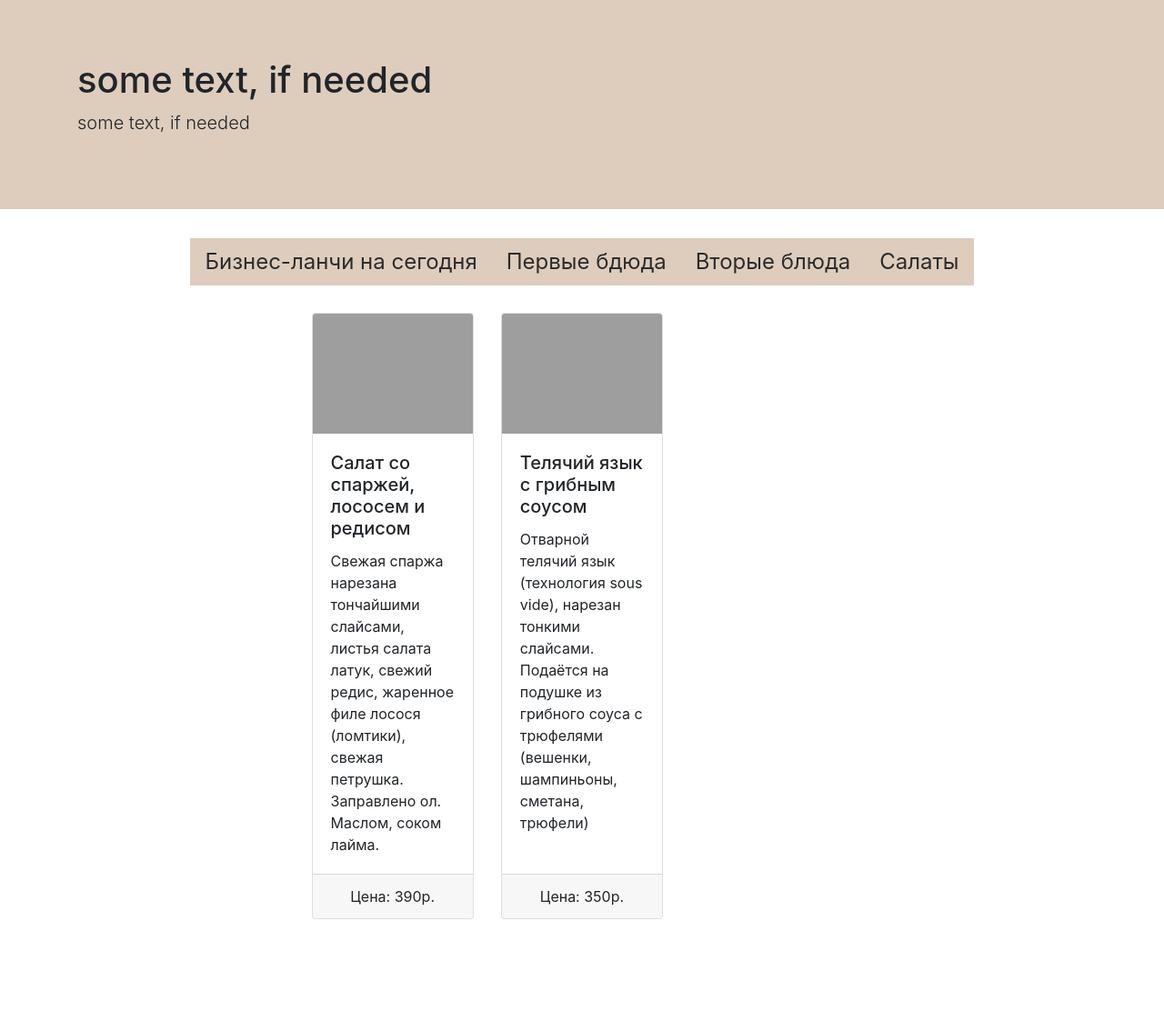
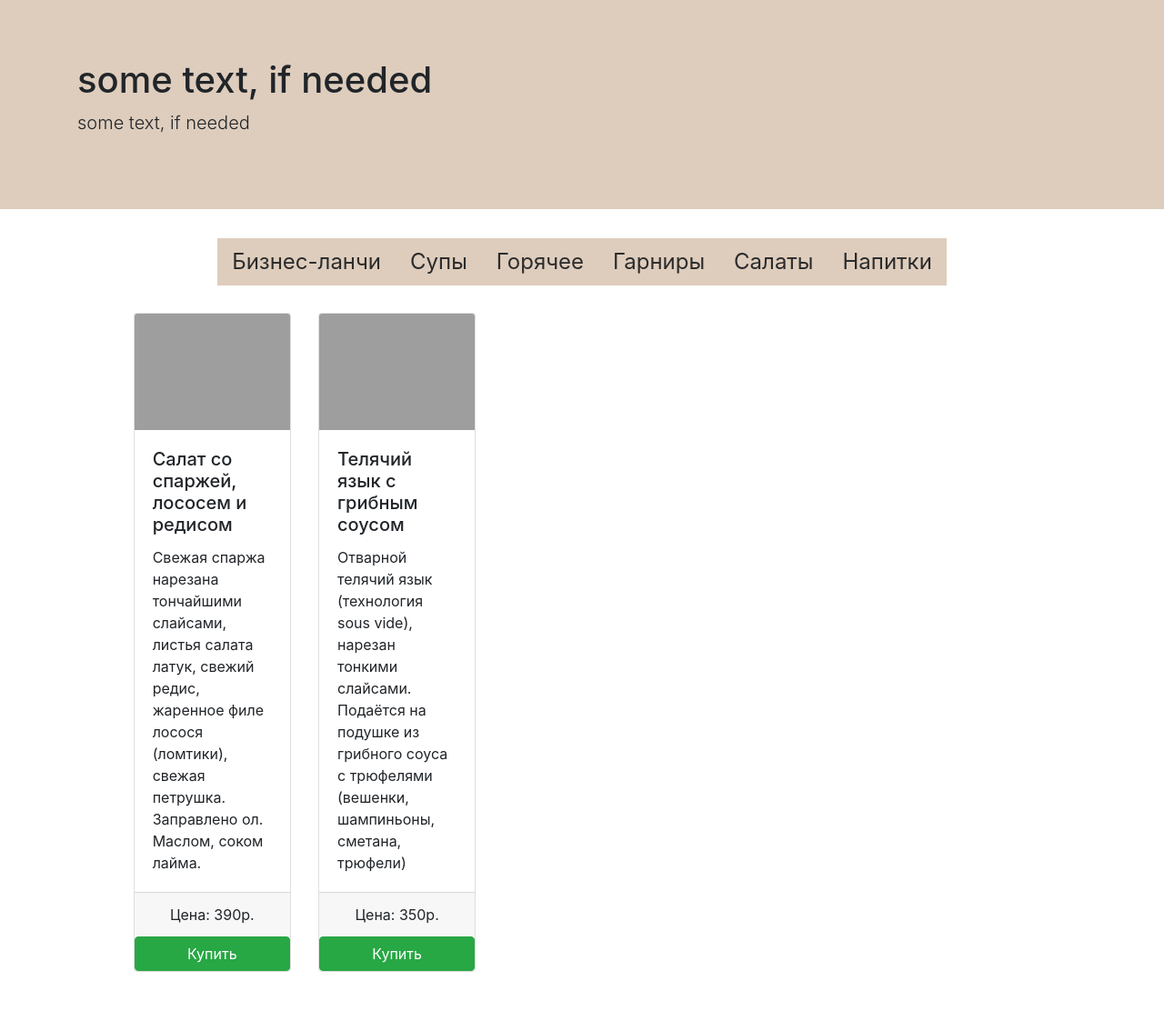
Before and after one commit to Cornholius/stolovaya, a Django app: page /menu/salads in a window 1280 px wide. Shown: the whole page at 91% size. Before the commit the page ends 1011 px from the top, so only its background shows below. Run offline with Django 3.2, Linux system fonts and the light colour scheme; data comes from the database, SQL or seed files in the repository; both versions use the stored data as it was after the commit; some libraries are stand-ins or nearby versions; grey boxes are pictures that could not be loaded.

Commit message:
0.20.0622.1602
ищу готовые варианты корзины

```diff
--- a/main_app/models.py
+++ b/main_app/models.py
@@ -2,11 +2,14 @@ from django.db import models
 
 
 class Food(models.Model):
-    name = models.CharField(max_length=40)
-    description = models.CharField(max_length=200)
+    name = models.CharField(max_length=100)
+    description = models.CharField(max_length=1000)
     price = models.IntegerField()
     food_type = [('select', 'Выбери тип продукта'),
-                 ('First_course', 'Первые блюда'),
-                 ('Second_course', 'Вторые блюда'),
-                 ('Salads', 'Салаты')]
+                 ('business_lunch', 'Бизнес ланч'),
+                 ('soups', 'Супы'),
+                 ('hot_course', 'Горячее'),
+                 ('garnishes', 'Гарниры'),
+                 ('salads', 'Салаты'),
+                 ('drinks', 'Напитки')]
     type = models.CharField(max_length=20, choices=food_type, default='')
--- a/main_app/templates/include/base.html
+++ b/main_app/templates/include/base.html
@@ -19,25 +19,16 @@
 
 <!--Навигационная панель горизонтальная-->
 <nav class="nav nav-pills nav justify-content-center">
-  <a class="nav-item nav-link rounded-0" style="font-size: 24px; color: #2b2b2b; background: #decdbd" href="/today">Бизнес-ланчи на сегодня</a>
-  <a class="nav-item nav-link rounded-0" style="font-size: 24px; color: #2b2b2b; background: #decdbd" href="/menu/First_course">Первые бдюда</a>
-  <a class="nav-item nav-link rounded-0" style="font-size: 24px; color: #2b2b2b; background: #decdbd" href="/menu/Second_course">Вторые блюда</a>
-  <a class="nav-item nav-link rounded-0" style="font-size: 24px; color: #2b2b2b; background: #decdbd" href="/menu/Salads">Салаты</a>
+  <a class="nav-item nav-link rounded-0" style="font-size: 24px; color: #2b2b2b; background: #decdbd" href="/business_lunch">Бизнес-ланчи</a>
+  <a class="nav-item nav-link rounded-0" style="font-size: 24px; color: #2b2b2b; background: #decdbd" href="/menu/soups">Супы</a>
+  <a class="nav-item nav-link rounded-0" style="font-size: 24px; color: #2b2b2b; background: #decdbd" href="/menu/hot_course">Горячее</a>
+  <a class="nav-item nav-link rounded-0" style="font-size: 24px; color: #2b2b2b; background: #decdbd" href="/menu/garnishes">Гарниры</a>
+  <a class="nav-item nav-link rounded-0" style="font-size: 24px; color: #2b2b2b; background: #decdbd" href="/menu/salads">Салаты</a>
+  <a class="nav-item nav-link rounded-0" style="font-size: 24px; color: #2b2b2b; background: #decdbd" href="/menu/drinks">Напитки</a>
 </nav>
 <div class="container-fluid" style="padding: 30px;">
-    <div class="row">
-        <div class="col-3">
-<!--Навигационная панель вертикальная слева            -->
-<!--            <div class="list-group list-group-flush">-->
-<!--                <a href="/today" style="font-size: 20px" class="list-group-item list-group-item-action text-right">Бизнес-ланчи на сегодня</a>-->
-<!--                <a href="/menu/First_course" style="font-size: 20px" class="list-group-item list-group-item-action text-right">Первые бдюда</a>-->
-<!--                <a href="/menu/Second_course" style="font-size: 20px" class="list-group-item list-group-item-action text-right">Вторые блюда</a>-->
-<!--                <a href="/menu/Salads" style="font-size: 20px" class="list-group-item list-group-item-action text-right">Салаты</a>-->
-<!--            </div>-->
-        </div>
         {% block content %}
         {% endblock %}
-    </div>
 </div>
 
 <script src="https://code.jquery.com/jquery-3.5.1.slim.min.js" integrity="sha384-DfXdz2htPH0lsSSs5nCTpuj/zy4C+OGpamoFVy38MVBnE+IbbVYUew+OrCXaRkfj" crossorigin="anonymous"></script>
--- a/main_app/templates/main/menulist.html
+++ b/main_app/templates/main/menulist.html
@@ -1,8 +1,8 @@
 {% extends 'include/base.html' %}
 
 {% block content %}
-<div class="col-6">
-  <div class="row row-cols-1 row-cols-md-3">
+<div class="col-10 offset-1">
+  <div class="row row-cols-1 row-cols-md-5">
     {% for food in form %}
     <div class="col mb-4">
       <div class="card h-100">
@@ -12,6 +12,7 @@
           <p class="card-text">{{food.description}}</p>
         </div>
         <div class="card-footer text-center">Цена: {{food.price}}р.</div>
+        <button type="button" class="btn btn-success">Купить</button>
       </div>
     </div>
     {% endfor %}
--- a/main_app/urls.py
+++ b/main_app/urls.py
@@ -9,5 +9,5 @@ from . import views
 urlpatterns = [
     path('', views.MainPage.as_view(), name='main'),
     path('menu/<menu_type>', views.Menu.as_view(), name='menulist'),
-    path('today/', views.TodayInMenu.as_view(), name='menutoday')
+    path('business_lunch/', views.TodayInMenu.as_view(), name='menutoday')
 ]
--- a/main_app/views.py
+++ b/main_app/views.py
@@ -7,7 +7,7 @@ class MainPage(View):
 
     def get(self, request):
         menu_list = Food.objects.all()
-        return render(request, 'main/today.html', {'form': menu_list})
+        return render(request, 'main/menulist.html', {'form': menu_list})
 
 
 class Menu(View):
@@ -21,5 +21,5 @@ class Menu(View):
 class TodayInMenu(View):
 
     def get(self, request):
-        menu_list = Food.objects.filter(type='Salads')
+        menu_list = Food.objects.filter(type='salads')
         return render(request, 'main/today.html', {'form': menu_list})
--- a/stolovaya/settings.py
+++ b/stolovaya/settings.py
@@ -37,7 +37,8 @@ INSTALLED_APPS = [
     'django.contrib.sessions',
     'django.contrib.messages',
     'django.contrib.staticfiles',
-    'main_app'
+    'main_app',
+    'cart'
 ]
 
 MIDDLEWARE = [
@@ -63,6 +64,7 @@ TEMPLATES = [
                 'django.template.context_processors.request',
                 'django.contrib.auth.context_processors.auth',
                 'django.contrib.messages.context_processors.messages',
+                'cart.context_processor.cart_total_amount'
             ],
         },
     },
@@ -119,3 +121,5 @@ USE_TZ = True
 # https://docs.djangoproject.com/en/3.0/howto/static-files/
 
 STATIC_URL = '/static/'
+
+CART_SESSION_ID = 'cart'
```
Also changed, not shown: main_app/templates/main/today.html (+7 -7 lines), db.sqlite3.
